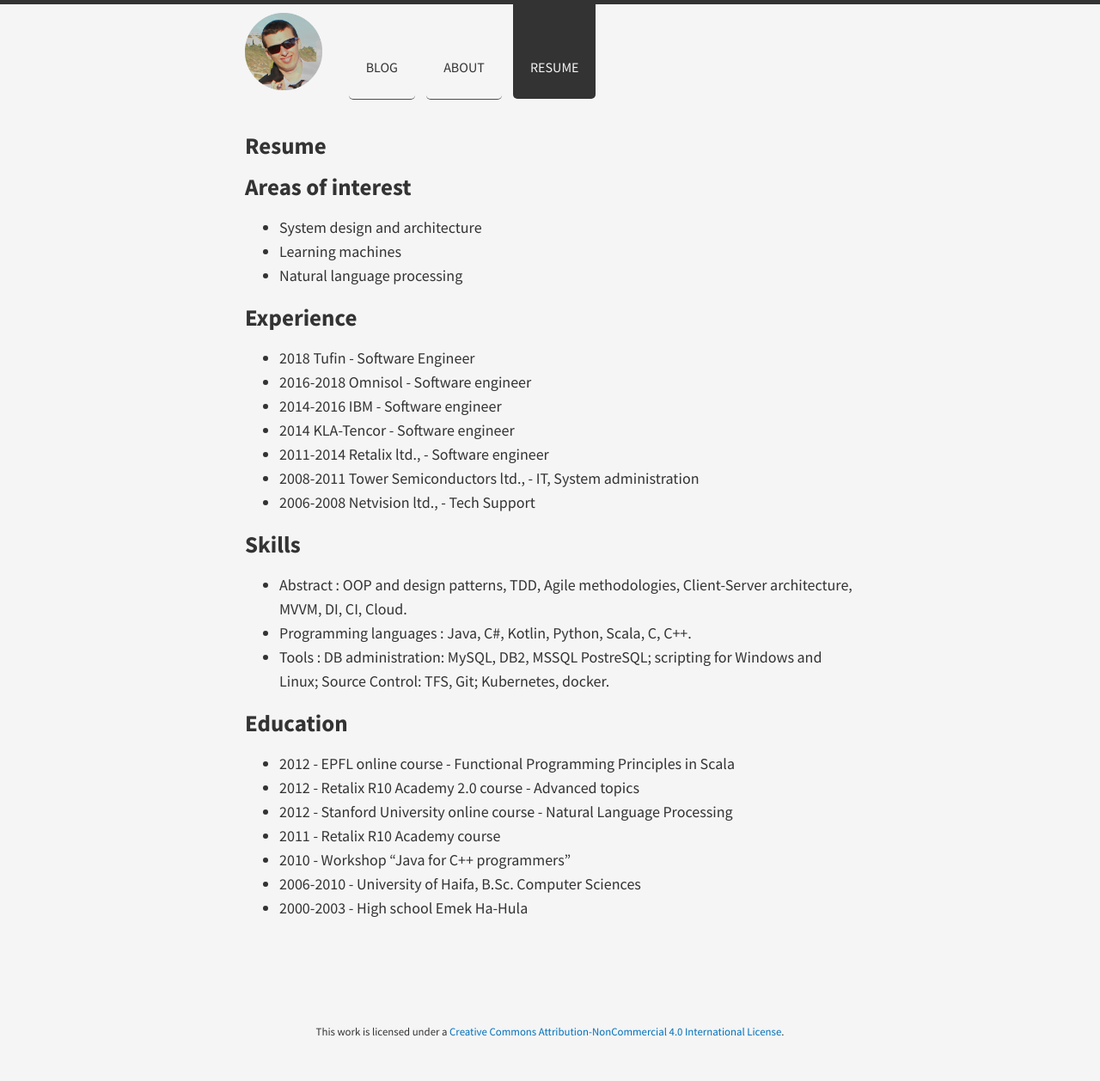
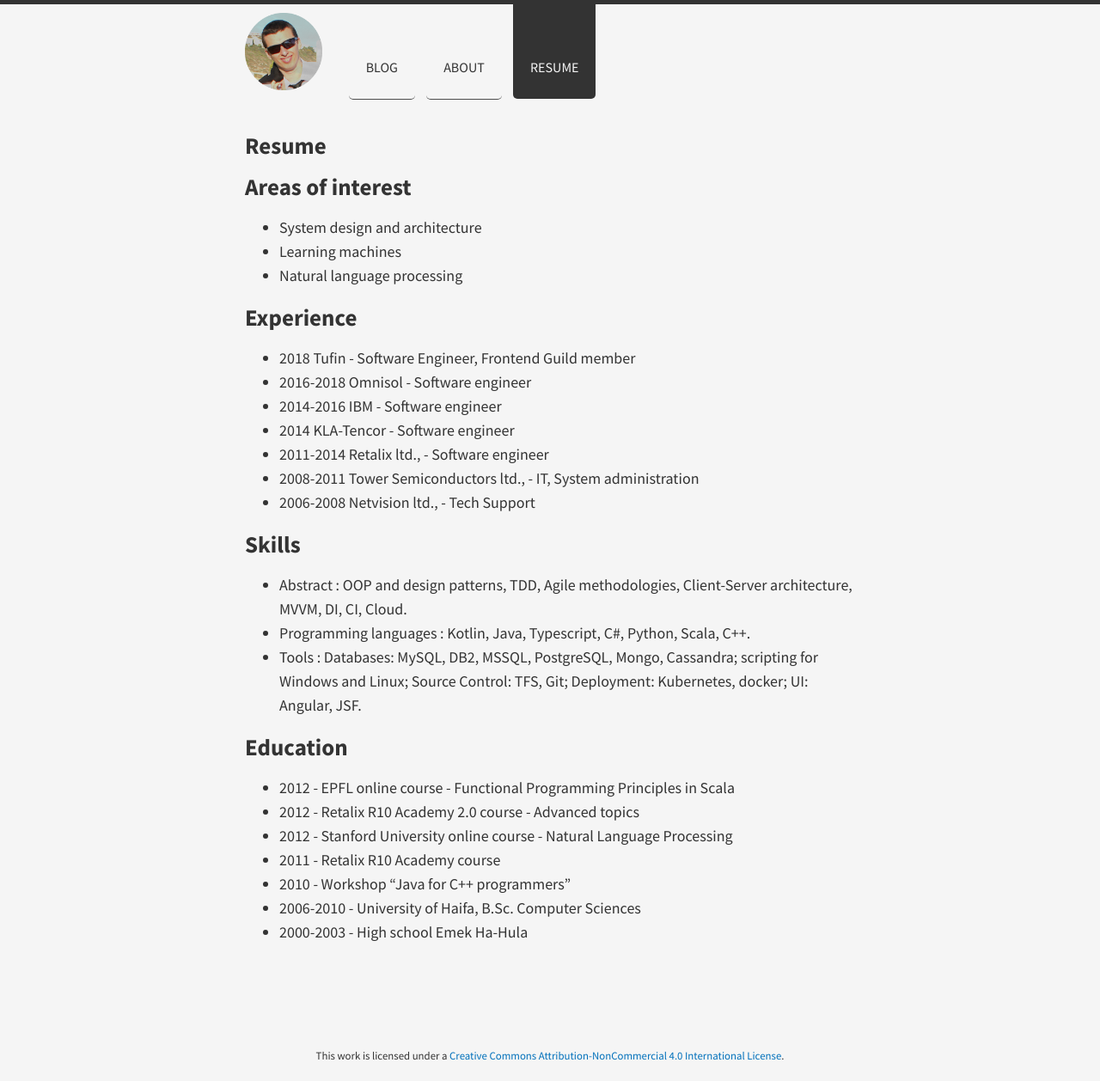
Before and after one commit to sheix/sheix.github.io, a Jekyll site: the page built from resume/index.md, in a window 1280 px wide. Shown: the whole page at 86% size. Built offline with Jekyll 4.4.1, drawn with Linux system fonts in a browser that asks for light colours; nearby versions of some CDN libraries; before the commit the page ends 1230 px from its top, so only the background shows below that.

Commit message:
Added TS to resume, twitter link, fixed typo

```diff
--- a/resume/index.md
+++ b/resume/index.md
@@ -13,7 +13,7 @@ Areas of interest
 Experience
 ==========
 
-* 2018 Tufin - Software Engineer
+* 2018 Tufin - Software Engineer, Frontend Guild member
 * 2016-2018 Omnisol - Software engineer
 * 2014-2016 IBM - Software engineer
 * 2014 KLA-Tencor - Software engineer
@@ -25,8 +25,8 @@ Skills
 ======
 
 * Abstract : OOP and design patterns, TDD, Agile methodologies, Client-Server architecture, MVVM, DI, CI, Cloud.
-* Programming languages : Java, C#, Kotlin, Python, Scala, C, C++.
-* Tools : DB administration: MySQL, DB2, MSSQL PostreSQL; scripting for Windows and Linux; Source Control: TFS, Git; Kubernetes, docker.
+* Programming languages : Kotlin, Java, Typescript, C#, Python, Scala, C++.
+* Tools : Databases: MySQL, DB2, MSSQL, PostgreSQL, Mongo, Cassandra; scripting for Windows and Linux; Source Control: TFS, Git; Deployment: Kubernetes, docker; UI: Angular, JSF.
 
 Education
 =========
```
Also changed, not shown: about/index.md (+2 -0 lines).
